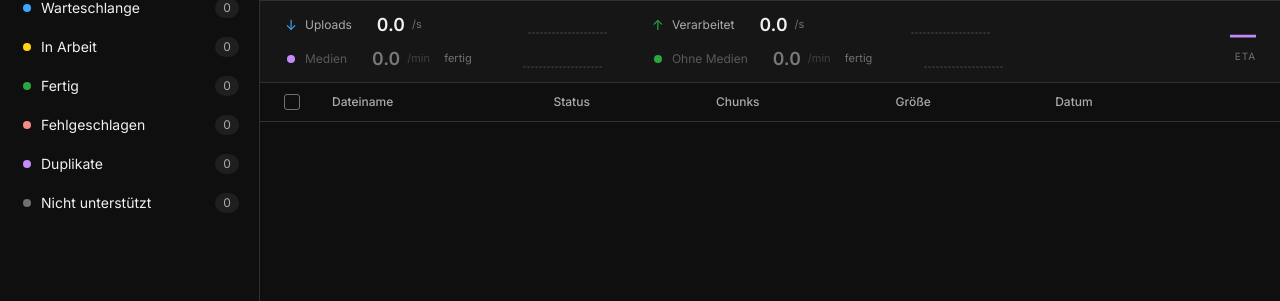
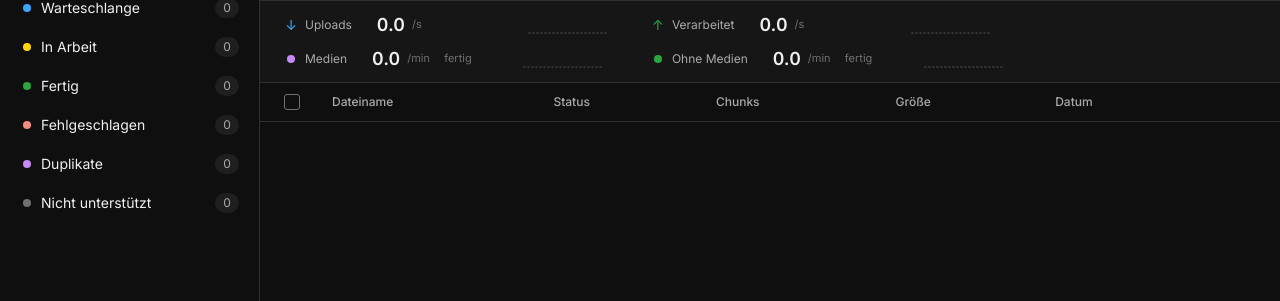
Before and after one commit to antndev/data-injector, a Python web app: template app/templates/index.html in a window 1280 px wide. Shown: the part 67-368 px from the top of the page. Run offline with Jinja, Linux system fonts and the light colour scheme; the template is opened without the code that fills it: most values are stand-ins (such as "Sample title", 1, 10 or a date in 2020); lists and menus that the app fills with data are empty.

Commit message:
Stop dimming a finished lane and hide the empty estimate
A lane with nothing left was faded to 45 percent, so on an idle instance both
lanes sat greyed out under a full-strength row above them and read as disabled
rather than done. They now carry the same weight as everything else.

The estimate fell back to an em dash, which at 26 pixels in purple looked like
a stray bar hanging at the right edge. With no work queued there is nothing to
estimate, so the block hides instead.

```diff
--- a/app/templates/index.html
+++ b/app/templates/index.html
@@ -216,7 +216,6 @@ tr.sel td,#rows.all-sel tr td{background:#1c2a3a}
 .rate .ldot{width:8px;height:8px;border-radius:50%;display:block}
 .rate .ldot.med{background:var(--purple)}
 .rate .ldot.pln{background:var(--green)}
-.rate.lane.spent .v,.rate.lane.spent .u,.rate.lane.spent .l{opacity:.45}
 
 @keyframes rowFadeIn{from{opacity:0}to{opacity:1}}
 @keyframes rowEnterEdge{
@@ -500,8 +499,8 @@ input[type=checkbox]:checked::after{content:'';width:5px;height:9px;border:solid
         <span class="spark" id="spark-plain"></span>
       </div>
     </div>
-    <div class="eta-box">
-      <span class="v" id="r-eta">—</span>
+    <div class="eta-box" id="eta-box">
+      <span class="v" id="r-eta"></span>
       <span class="l" data-i18n="rate.eta">ETA</span>
     </div>
   </div>
@@ -1134,7 +1133,6 @@ function paintLane(id,rate,remaining,events,tipKey){
   el.querySelector('.v').textContent=(rate*60).toFixed(rate*60<10?1:0);
   const rem=el.querySelector('.rem');
   rem.textContent=remaining?tf('lane.left',{n:remaining}):t('lane.empty');
-  el.classList.toggle('spent',!remaining);
   paintSpark(id.replace('lane-','spark-'),events);
 }
 function updateRates(){
@@ -1153,7 +1151,7 @@ function updateRates(){
   paintLane('lane-plain', rP,pRem,plainEvents, 'lane.plain');
 
   let mode,text;
-  if(remaining<=0){ mode='idle'; text='—'; _etaEma=0; }
+  if(remaining<=0){ mode='idle'; text=''; _etaEma=0; }
   else if(rIn>0.3){ mode='loading'; text=t('rate.loading'); }
   else {
     const worst=Math.max(laneETA(mRem,liveRate(mediaEvents,TAU_ETA)),
@@ -1168,6 +1166,8 @@ function updateRates(){
 
 let _etaState={mode:null,text:null};
 function setEtaDisplay(mode,text){
+  const box=$('eta-box');
+  if(box) box.style.visibility=(mode==='idle')?'hidden':'visible';
   if(_etaState.mode===mode&&_etaState.text===text) return;
   const eta=$('r-eta');
   if(mode!==_etaState.mode){
```
